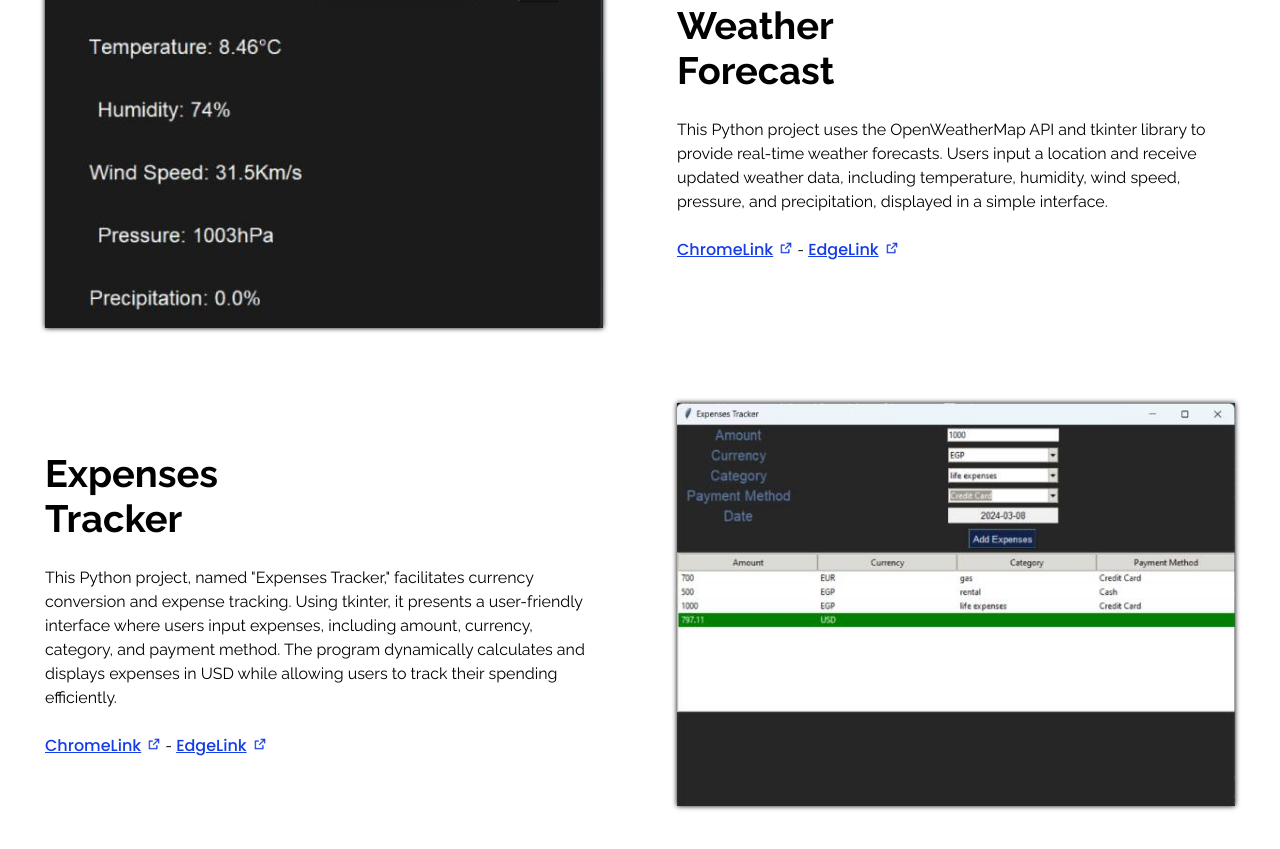
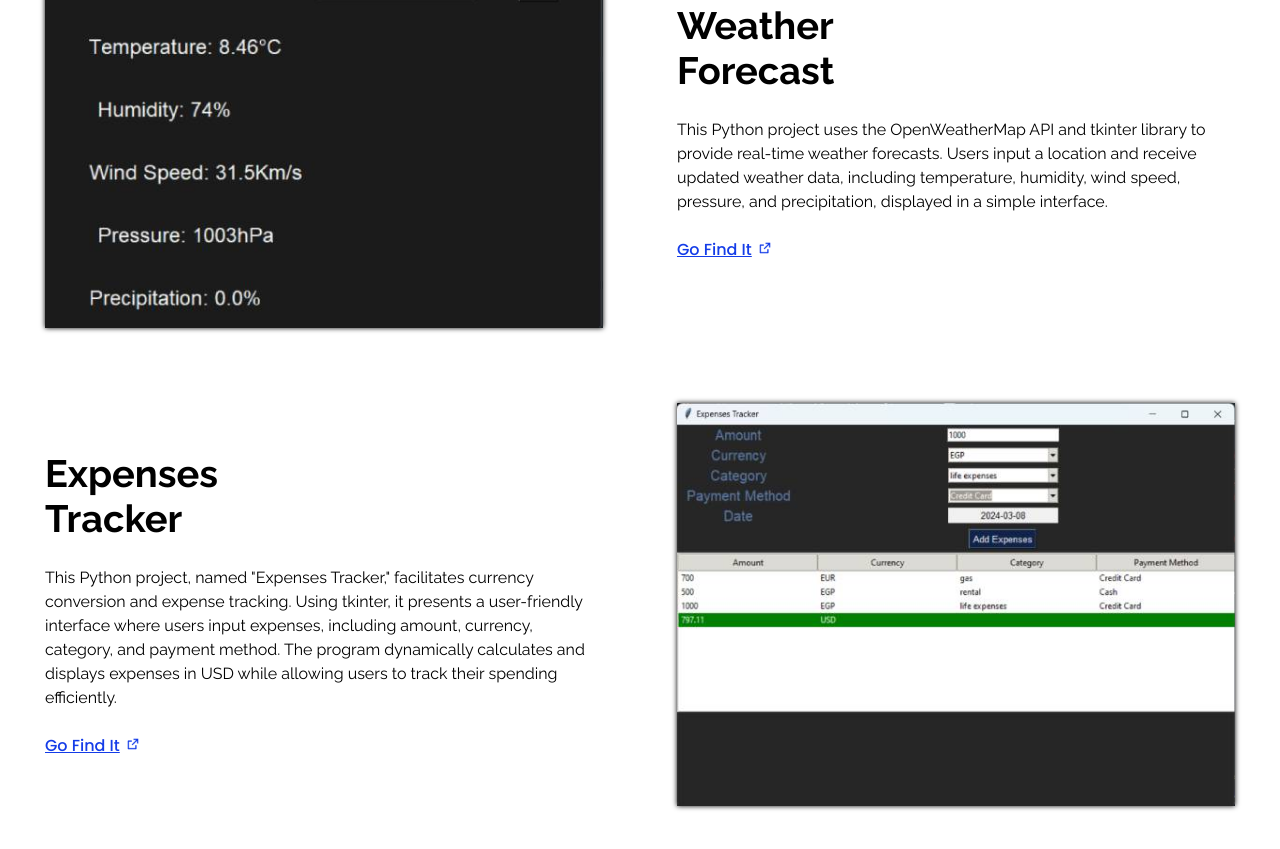
Before and after one commit to omarwagih3/personal_website, a plain HTML site: page index.html in a window 1280 px wide. Shown: the part 2637-3486 px from the top of the page. Drawn offline with Linux system fonts and the light colour scheme; files whose address does not match are found by name.

Commit message:
Update index.html

```diff
--- a/index.html
+++ b/index.html
@@ -190,10 +190,10 @@
               href="https://github.com/omarwagih3/python_projects/tree/main/weather_forecast"
               class="projects__links"
               target="_blank"
-              >ChromeLink</a
+              >Go Find It</a
             >
-            <span>-</span>
-            <a href="#" class="projects__links">EdgeLink</a>
+<!--             <span>-</span>
+            <a href="#" class="projects__links">EdgeLink</a> -->
           </div>
 
           <div class="projects__info">
@@ -213,10 +213,10 @@
               href="https://github.com/omarwagih3/python_projects/tree/main/expenses_tracker"
               class="projects__links"
               target="_blank"
-              >ChromeLink</a
+              >Go Find It</a
             >
-            <span>-</span>
-            <a href="#" class="projects__links">EdgeLink</a>
+<!--             <span>-</span>
+            <a href="#" class="projects__links">EdgeLink</a> -->
           </div>
           <img
             src="./images/project-2 .jpg"
```
